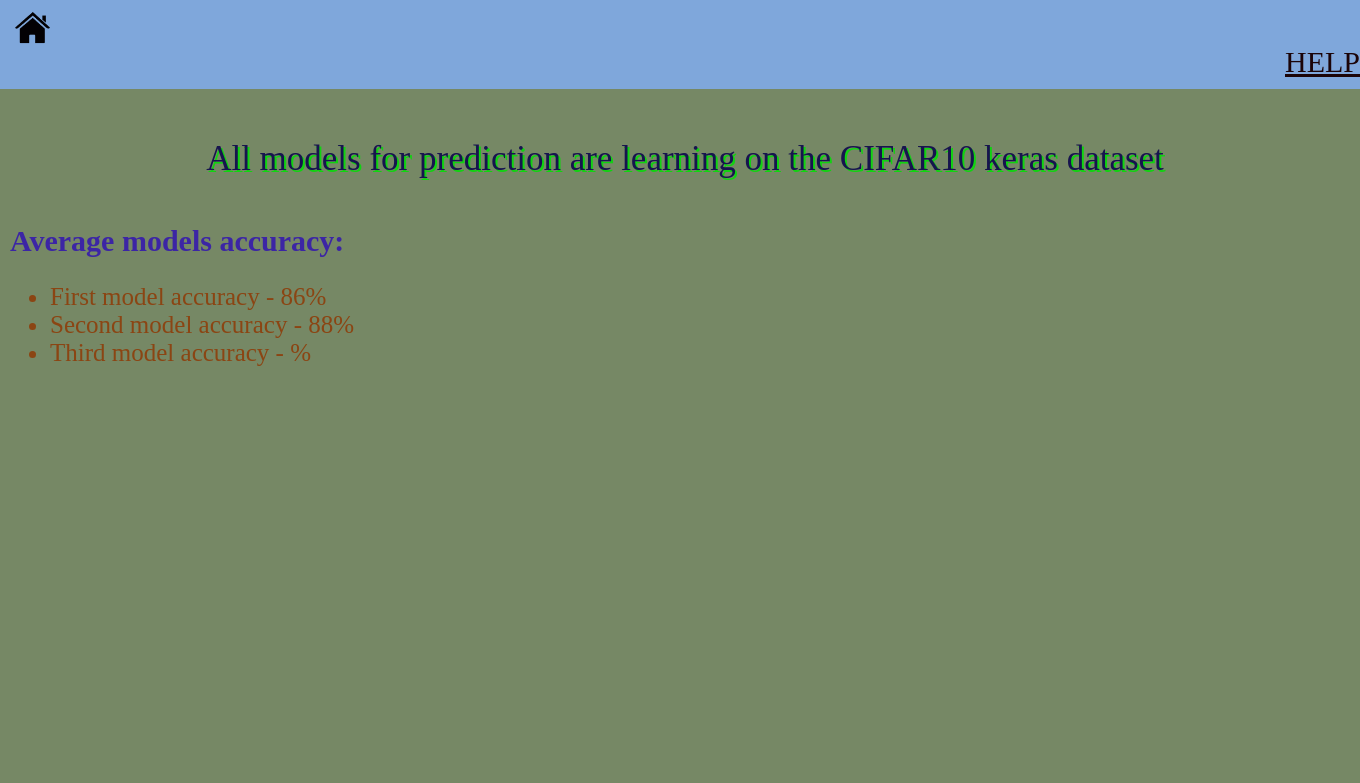
After one commit to Andr-Mih/data_science, a Django app: page /about/ in a window 1360 px wide. The commit adds this page. Shown: the top 783 px of the page. Run offline with Django 4.2, Linux system fonts and the light colour scheme.

Commit message:
web design

```diff
--- a/static/main.css
+++ b/static/main.css
@@ -18,7 +18,7 @@
 
 headers {
   color: rgb(164, 219, 233);
-  font-size: 35px;
+  font-size: 3px;
   text-decoration: none;
 }
 
@@ -31,7 +31,7 @@
 .text {
   font-size: 30px;
   text-align: left;
-  color:teal;
+  color:rgb(34, 197, 97);
 }
 
 .text1 {
@@ -42,33 +42,67 @@
 }
 
 .text2 {
-  padding-top: 10px;
+  padding-top: 20px;
   font-size: 30px;
   text-align: left;
-  color:rgb(25, 23, 122);
+  color:rgb(60, 37, 165);
+}
+
+.text3 {
+  padding-top: 50px;
+  font-size: 30px;
+  padding-left: 100px;
+  color:rgb(36, 96, 107);
+}
+.tex3 {
+  padding-top: 150px;
+  font-size: 30px;
+  text-align: center;
+  color:rgb(133, 21, 185);
+}
+
+.pred {
+  font-size: 50px;
+  font-weight: 100;
+  color:rgb(85, 7, 13);
 }
 
 .button {
   border-radius: 10px;
-  background-color: linear-gradient(top, rgba(51, 226, 28, 0), rgba(67, 145, 165, 0.2));
   font-size: 40px;
   margin-left: auto;
-  margin-right:auto;
+  margin-right: 50px;
+
   color: rgb(153, 18, 41);
   margin-top: 20px;
 }
+
 .button:hover {
   background-color: springgreen;
 }
 
-.pred {
-  font-size: 50px;
-  font-weight: 700;
-  align-items: center;
+.button1 {
+  border-radius: 10px;
+  font-size: 30px;
+  margin-left:1270px;
+
+  color: rgb(27, 4, 8);
+  margin-top: 20px;
 }
+.button1:hover {
+  background-color: springgreen;
+}
+
 .headers {
-  padding-top: 10px;
+  padding-top: 30px;
   font-size: 35px;
   text-shadow: 2px 2px red;
   color:rgb(23, 20, 78);
 }
+
+.headers1 {
+  padding-top: 50px;
+  font-size: 35px;
+  text-shadow: 2px 2px rgb(17, 211, 17);
+  color:rgb(23, 20, 78);
+}
--- /dev/null
+++ b/templates/about.html
@@ -0,0 +1,17 @@
+{% extends 'base.html' %} {% load static %} {% block content %}
+<body>
+<div class="headers1">
+    All models for prediction are learning on the CIFAR10 keras dataset</div>
+    <h2 class="text2">Average models accuracy:</h2>
+    <ul>
+    <li>First model accuracy - 86%</li>
+    <li>Second model accuracy - 88%</li>
+    <li>Third model accuracy - %</li>
+
+</ul>
+
+
+
+</body>
+
+{% endblock %}
--- a/templates/base.html
+++ b/templates/base.html
@@ -6,7 +6,8 @@
       <a href="/">
         <img src="{% static 'home.png' %}" height="35px" , width="35px"
       /></a>
-      <a href="/">Main page</a>
+      <a class="button1" href="about/" target="_blank"><span>HELP</span></a>
+
     </header>
     <main>{% block content %} {% endblock %}</main>
   </body>
--- a/templates/result.html
+++ b/templates/result.html
@@ -1,7 +1,7 @@
 {% extends 'base.html' %} {% load static %} {% block content %}
 <body>
   <br />
-  <div class="text">This is:</div>
+  <div class="text3">Your picture is a:</div>
   <div class="pred">{{ prediction }}</div>
   <img src="{{ input_image }}" name="inputImage" />
 </body>
--- a/upl/views.py
+++ b/upl/views.py
@@ -41,3 +41,7 @@
             return render(request, 'result.html', locals())
 
     return render(request, 'upload_doc.html', locals())
+
+def about(request):
+    context = {'1':1}
+    return render(request, 'about.html', context)
--- a/upload/urls.py
+++ b/upload/urls.py
@@ -19,5 +19,6 @@
 
 urlpatterns = [
     path('admin/', admin.site.urls),
-    path('', views.upload_doc)
+    path('', views.upload_doc),
+    path('about/', views.about)
 ]
```
